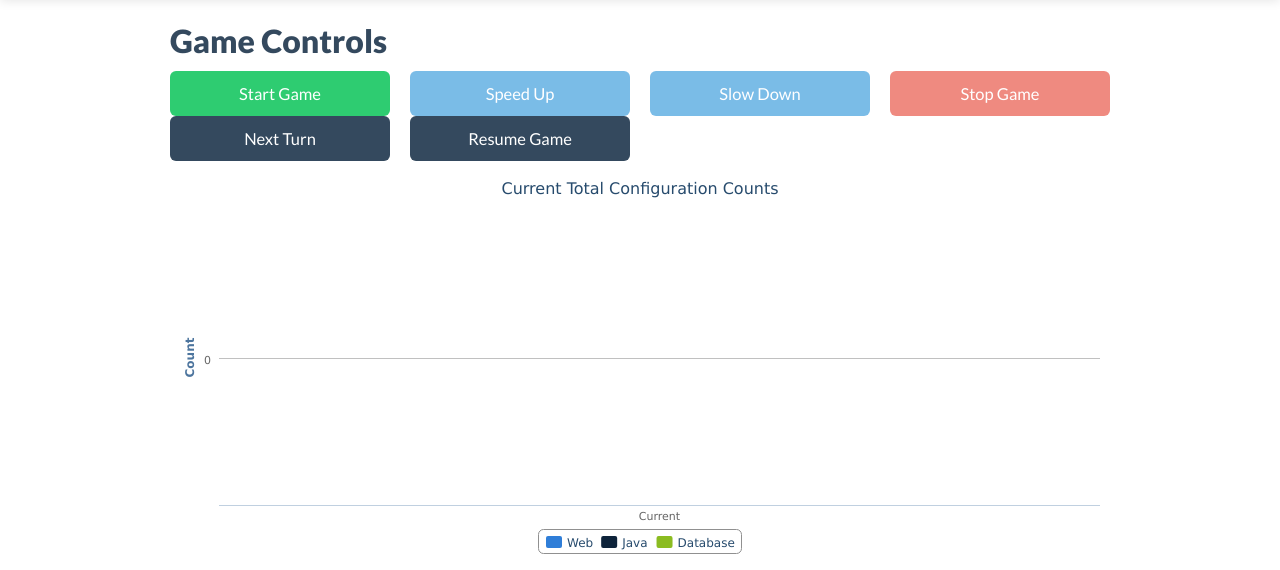
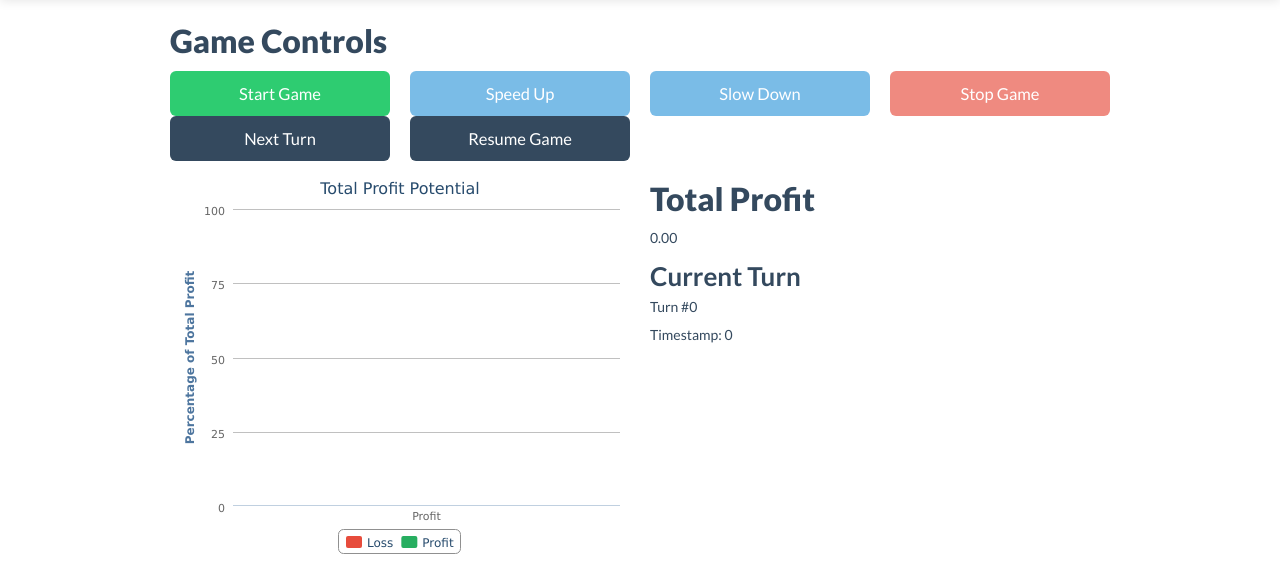
Before and after one commit to Sovietaced/Morgan-Stanley-Hackathon, a Django app: page / in a window 1280 px wide. Shown: the part 51-621 px from the top of the page. Run offline with Django 3.2, Linux system fonts and the light colour scheme; some libraries are stand-ins or nearby versions.

Commit message:
More graphing data on turns

```diff
--- a/hackathon/static/js/main.js
+++ b/hackathon/static/js/main.js
@@ -237,31 +237,44 @@
 				setConfigGraph(response.config);
 				setDemandByRegionGraph(response.demands);
 				setTotalProfitGraph(response.profit[0].fields.total_potential);
+				setTurnData(response.time);
 			}
 		},'json')
 		.error(function() {
-			var currentdate = new Date(),
-					datetime = currentdate.getDate() + "/"
-					+ (currentdate.getMonth()+1)  + "/"
-					+ currentdate.getFullYear() + " @ "
-					+ currentdate.getHours() + ":"
-					+ currentdate.getMinutes() + ":"
-					+ currentdate.getSeconds();
-				addError("Could not retrieve turn " + currentNum + ". Have we reached the end of the game?", datetime);
+			var currentDate = new Date();
+				addError("Could not retrieve turn " + currentNum + ". Have we reached the end of the game?", formatDate(currentDate));
 		});
+	};
+
+	var formatDate = function(currentDate) {
+		return currentDate.getDate() + "/"
+			+ (currentDate.getMonth()+1)  + "/"
+			+ currentDate.getFullYear() + " @ "
+			+ currentDate.getHours() + ":"
+			+ currentDate.getMinutes() + ":"
+			+ currentDate.getSeconds();
+	}
+
+	var setTurnData = function(currentDate) {
+		$('.turn_num').html(currentNum);
+		$('.turn_date_time').html(currentDate);
 	};
 
 	var addError = function(message, timestamp) {
 		var tbody = $('#error_log').find('tbody');
 		tbody.append('<tr><td>' + message + '</td><td>' + timestamp + '</td></tr>');
-	}
+	};
 
 	var deserializeAgain = function(ar) {
 		// Workaround method for having to serialize each element of array
 		// in the Django controller
 		var result = {};
 		$.each(ar, function(idx, val) {
-			result[idx] = JSON.parse(val);
+			if (idx !== 'time') {
+				result[idx] = JSON.parse(val);
+			} else {
+				result[idx] = val;
+			}
 		});
 		return result;
 	};
--- a/hackathon/templates/index.html
+++ b/hackathon/templates/index.html
@@ -48,6 +48,18 @@
 		<div class="response span12"></div>
 	</div>
 	<div class="row">
+		<div class="span6">
+			<div id="total_profit" style="width:100%; height:400px;"></div>
+		</div>
+		<div class="span6">
+			<h1>Total Profit</h1>
+			<p class="profit">0.00</p>
+			<h2>Current Turn</h2>
+			<p>Turn #<span class="turn_num">0</span></p>
+			<p>Timestamp: <span class="turn_date_time">0</span></p>
+		</div>
+	</div>
+	<div class="row">
 		<div class="span12">
 			<div id="total_counts" style="width:100%; height:400px;"></div>
 		</div>
@@ -55,15 +67,6 @@
 	<div class="row">
 		<div class="span12">
 			<div id="demand_by_region" style="width:100%; height:400px;"></div>
-		</div>
-	</div>
-	<div class="row">
-		<div class="span6">
-			<div id="total_profit" style="width:100%; height:400px;"></div>
-		</div>
-		<div class="span6">
-			<h1>Total Profit</h1>
-			<p class="profit">0.00</p>
 		</div>
 	</div>
 	<div class="row">
--- a/hackathon/views.py
+++ b/hackathon/views.py
@@ -23,6 +23,7 @@
 	turn = list(Turn.objects.select_related().filter(id=id))[0]
 	if turn:
 		result = {
+			'time' : turn.time.strftime('%Y-%m-%dT%H:%M:%S'),
 			'config' : serializers.serialize('json', turn.config.all()),
 			'demands' : serializers.serialize('json', turn.demands.all()),
 			'distribution' : serializers.serialize('json', turn.distribution.all()),
```
